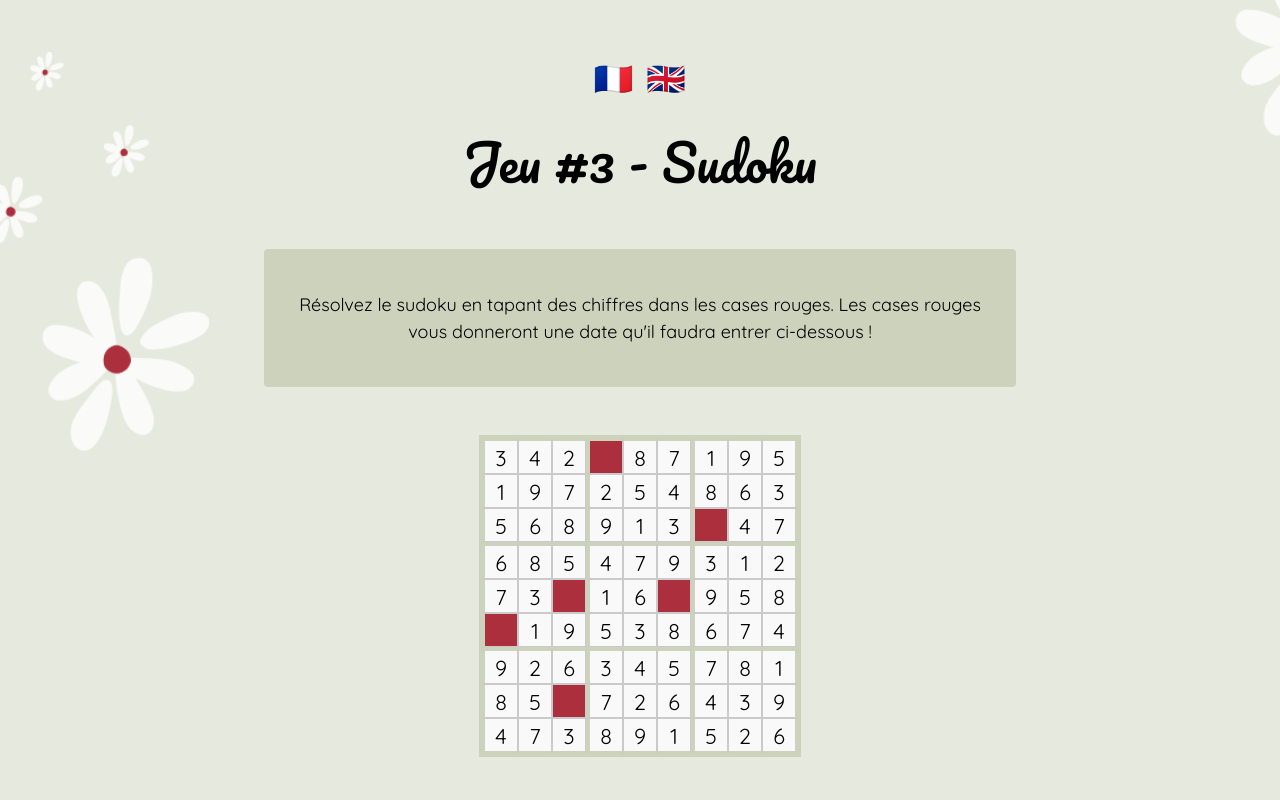
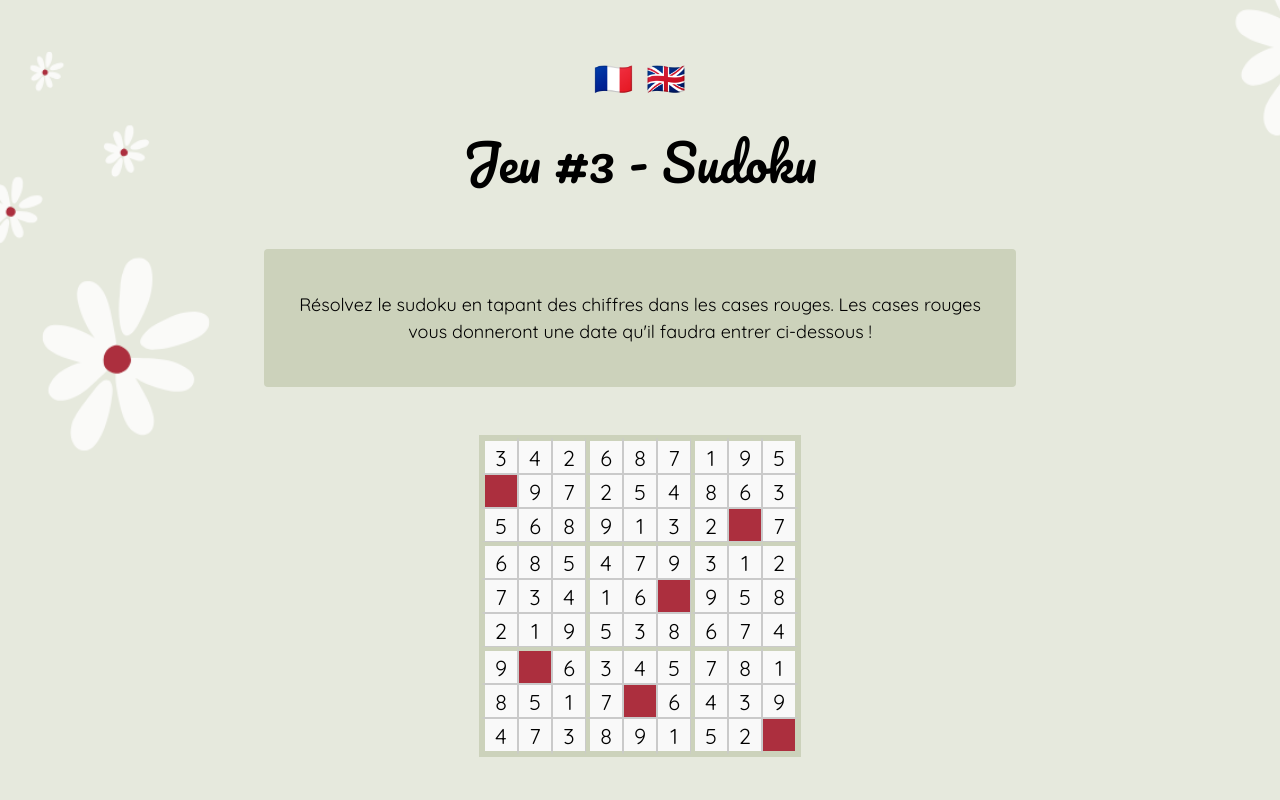
Before and after one commit to MatthieuSimon/twins-reveal, a Vue app: page /sudoku in a window 1280 px wide. Shown: the top 800 px of the page. Built offline with nearby package versions, Linux system fonts and the light colour scheme.

Commit message:
Fix wordle bug + tooltip

```diff
--- a/src/locales/en-GB.json
+++ b/src/locales/en-GB.json
@@ -27,7 +27,8 @@
   "wordle_button": "TRY",
   "word_length_incorrect": "Your word is not made of 7 letters !",
   "reveal_one_title": "Baby 1 is... a girl!",
-  "reveal_one_main_text": "Matthew will have to learn how to braid her hair...",
+  "reveal_one_main_text": "Matthieu will have to learn how to braid her hair...",
+  "reveal_one_explanation_muisjes": "Why eat toasts? In the Netherlands, when a baby is born, it's traditional to eat 'muisjes' (sugar-coated anise seeds)  on a toast to celebrate the birth. Pink muisjes for a girl, blue for a boy",
   "reveal_one_button": "CONTINUE",
   "reveal_two_title": "Baby 2 is... a boy !",
   "reveal_two_main_text": "We can't wait to introduce them to you. In the meantime, here's something to keep you busy.",
--- a/src/locales/fr-FR.json
+++ b/src/locales/fr-FR.json
@@ -28,6 +28,7 @@
   "word_length_incorrect": "Votre mot ne fait pas 7 lettres !",
   "reveal_one_title": "Bébé 1 est... une fille !",
   "reveal_one_main_text": "Matthieu va devoir apprendre à faire des tresses...",
+  "reveal_one_explanation_muisjes": "Pourquoi des tartines? Aux Pays-Bas, lorsqu'un bébé naît, il est de tradition d'offrir des 'muisjes' (graines d'anis enrobées de sucre) sur une biscotte pour célébrer la naissance. Des muisjes roses pour une fille, des bleus pour un garçon.",
   "reveal_one_button": "CONTINUER",
   "reveal_two_title": "Bébé 2 est... un garçon !",
   "reveal_two_main_text": "Nous avons hâte de vous les présenter. En attendant, voici de quoi vous occuper. 😄",
--- a/src/pages/CongratulationsView.vue
+++ b/src/pages/CongratulationsView.vue
@@ -6,31 +6,29 @@
     :stageHeight="1200"
     :stageWidth="2000"
     :colors="['#3e38f8ff', '#928ffbff', '#eae9ffff']"
-    />
-  <img
-    src="@/assets/boy.jpeg"
-    alt="Baby 2 is a boy"
-    class="responsive-img"
   />
+  <img src="@/assets/boy.jpeg" alt="Baby 2 is a boy" class="responsive-img" />
   <h1>{{ t('reveal_two_title') }}</h1>
   <p class="lg">{{ t('reveal_two_main_text') }}</p>
   <div class="button-container pt-large">
-    <a href="https://ptitcolis.fr/liste/twins-simon" target="_blank"><button>{{ t('open_list') }}</button></a>
+    <a href="https://ptitcolis.fr/liste/amelie-matthieu" target="_blank"
+      ><button>{{ t('open_list') }}</button></a
+    >
   </div>
   <div class="button-container pt-large">
-    <a :href="$t('suggest_names_href')" target="_blank"><button>{{ t('suggest_names') }}</button></a>
+    <a :href="$t('suggest_names_href')" target="_blank"
+      ><button>{{ t('suggest_names') }}</button></a
+    >
   </div>
 </template>
 
 <script setup lang="ts">
-
 import { useI18n } from 'vue-i18n'
-import ConfettiExplosion from "vue-confetti-explosion";
+import ConfettiExplosion from 'vue-confetti-explosion'
 
 // use global scope
 const { t } = useI18n({
   useScope: 'global',
-  inheritLocale: true
+  inheritLocale: true,
 })
-
 </script>
--- a/src/pages/RevealOneView.vue
+++ b/src/pages/RevealOneView.vue
@@ -6,14 +6,11 @@
     :stageHeight="1200"
     :stageWidth="2000"
     :colors="['#ff0088ff', '#ff96ceff', '#f5dbecff']"
-    />
-  <img
-    src="@/assets/girl.jpeg"
-    alt="The Price is Right image"
-    class="responsive-img"
   />
+  <img src="@/assets/girl.jpeg" alt="The Price is Right image" class="responsive-img" />
   <h1>{{ t('reveal_one_title') }}</h1>
   <lg>{{ t('reveal_one_main_text') }}</lg>
+  <p>{{ t('reveal_one_explanation_muisjes') }}</p>
   <div class="button-container pt-large">
     <button @click="router.push('sudoku')">{{ t('reveal_one_button') }}</button>
   </div>
@@ -22,7 +19,7 @@
 <script setup lang="ts">
 import { useI18n } from 'vue-i18n'
 import { useRouter } from 'vue-router'
-import ConfettiExplosion from "vue-confetti-explosion";
+import ConfettiExplosion from 'vue-confetti-explosion'
 
 const router = useRouter()
 
--- a/src/pages/SudokuView.vue
+++ b/src/pages/SudokuView.vue
@@ -54,26 +54,26 @@ const { t } = useI18n({
 const router = useRouter()
 
 const initialGrid: (number | string)[][] = [
-  [3, 4, 2, '', 8, 7, 1, 9, 5],
-  [1, 9, 7, 2, 5, 4, 8, 6, 3],
-  [5, 6, 8, 9, 1, 3, '', 4, 7],
+  [3, 4, 2, 6, 8, 7, 1, 9, 5],
+  ['', 9, 7, 2, 5, 4, 8, 6, 3],
+  [5, 6, 8, 9, 1, 3, 2, '', 7],
   [6, 8, 5, 4, 7, 9, 3, 1, 2],
-  [7, 3, '', 1, 6, '', 9, 5, 8],
-  ['', 1, 9, 5, 3, 8, 6, 7, 4],
-  [9, 2, 6, 3, 4, 5, 7, 8, 1],
-  [8, 5, '', 7, 2, 6, 4, 3, 9],
-  [4, 7, 3, 8, 9, 1, 5, 2, 6],
+  [7, 3, 4, 1, 6, '', 9, 5, 8],
+  [2, 1, 9, 5, 3, 8, 6, 7, 4],
+  [9, '', 6, 3, 4, 5, 7, 8, 1],
+  [8, 5, 1, 7, '', 6, 4, 3, 9],
+  [4, 7, 3, 8, 9, 1, 5, 2, ''],
 ]
 
 const userGrid = ref<(number | string)[][]>(initialGrid.map((row) => row.slice()))
 
 const highlights: Array<[number, number]> = [
-  [7, 2],
-  [4, 2],
-  [2, 6],
-  [5, 0],
+  [1, 0],
+  [2, 7],
   [4, 5],
-  [0, 3],
+  [6, 1],
+  [7, 4],
+  [8, 8],
 ]
 
 const showHint = ref(false)
--- a/src/pages/WordleView.vue
+++ b/src/pages/WordleView.vue
@@ -9,7 +9,12 @@
   <div class="motus">
     <div class="board">
       <div v-for="(guess, i) in guesses" :key="i" class="row">
-        <span v-for="(letter, j) in guess" :key="j" :class="getLetterClass(letter, j)" class="cell">
+        <span
+          v-for="(letter, j) in guess"
+          :key="j"
+          :class="getLetterClass(letter, j, i)"
+          class="cell"
+        >
           {{ letter }}
         </span>
       </div>
@@ -22,7 +27,12 @@
     <div v-if="message" class="message">
       {{ message }}
     </div>
-    <div class="tooltip-wrapper" @mouseenter="showHint = true" @mouseleave="showHint = false">
+    <div
+      class="tooltip-wrapper"
+      @mouseenter="showHint = true"
+      @mouseleave="showHint = false"
+      @mouseclick="showHint = !showHint"
+    >
       &#9432; {{ t('need_hint') }}
       <div v-if="showHint" class="tooltip">{{ t('hint_wordle') }}</div>
     </div>
@@ -47,8 +57,7 @@ onMounted(() => {
   guesses.value.push('.......'.split(''))
 })
 
-const showHint = ref(false);
-
+const showHint = ref(false)
 
 function getTargetWord(): string {
   return locale.value === 'fr-FR' ? 'Couches' : 'Diapers'
@@ -56,12 +65,12 @@ function getTargetWord(): string {
 
 function submitGuess(): void {
   const guess = currentGuess.value.trim()
-  console.log(submitGuess);
+  console.log(submitGuess)
   if (guess.length !== 7) {
-    message.value = t('word_length_incorrect');
-    return;
+    message.value = t('word_length_incorrect')
+    return
   }
-  message.value = '';
+  message.value = ''
   guesses.value.push(guess.split(''))
   if (guess.toLowerCase() === getTargetWord().toLowerCase()) {
     router.push('reveal-one')
@@ -69,15 +78,13 @@ function submitGuess(): void {
   currentGuess.value = ''
 }
 
-function getLetterClass(letter: string, idx: number): string {
+function getLetterClass(letter: string, idx: number, rowIdx: number): string {
   const targetArr = getTargetWord().split('')
   if (letter.toLowerCase() === targetArr[idx].toLowerCase()) {
     return 'correct'
   } else if (
     targetArr.some(
-      (l, i) =>
-        l.toLowerCase() === letter.toLowerCase() &&
-        guesses.value[guesses.value.length - 1][i] !== l,
+      (l, i) => l.toLowerCase() === letter.toLowerCase() && guesses.value[rowIdx][i] !== l,
     )
   ) {
     return 'present'
```
Also changed, not shown: 2 other files (tests, documents, lock files or other folders).
